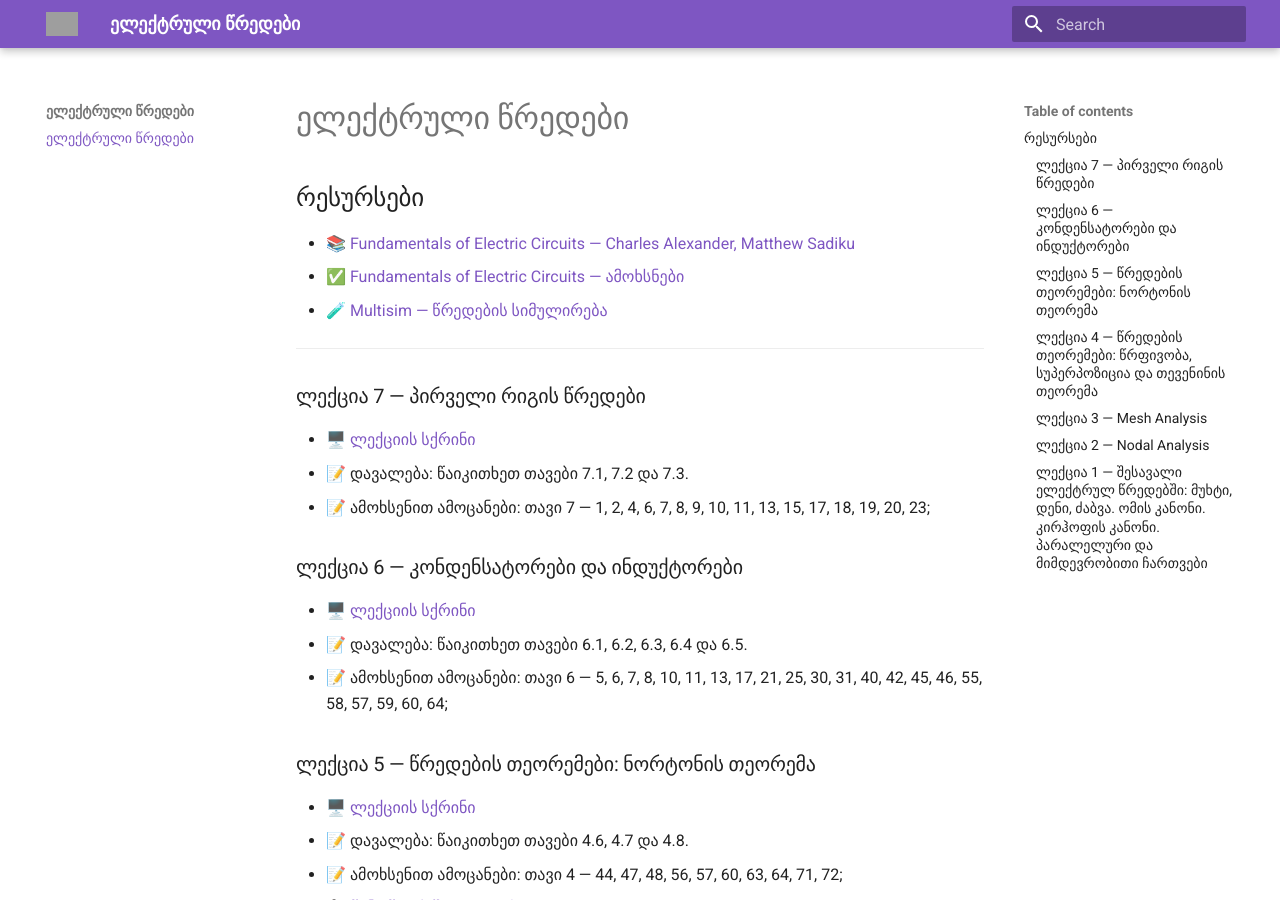
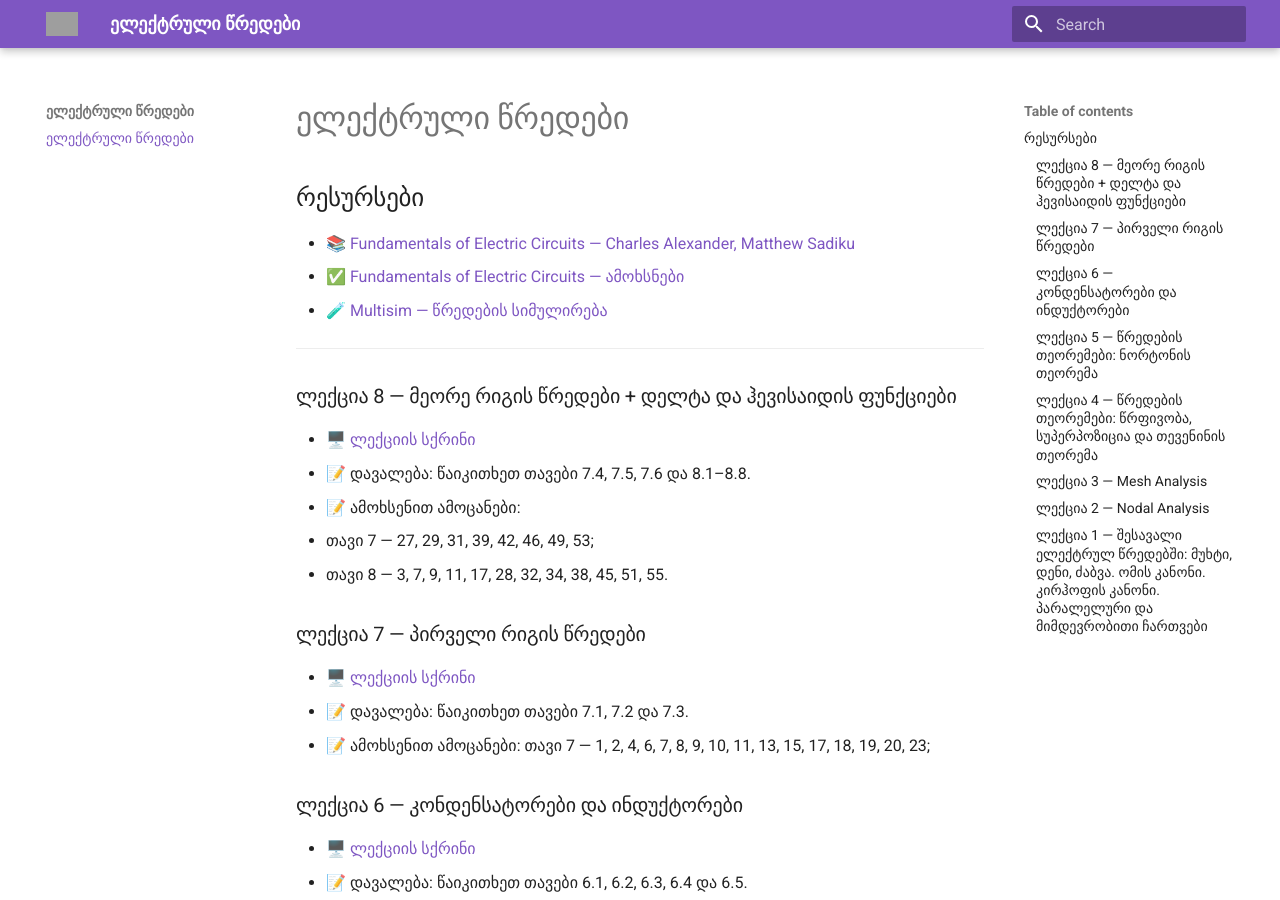
Before and after one commit to gugavar/electrical-circuits-bse-2026, an MkDocs documentation site: the page built from docs/index.md, in a window 1280 px wide and 900 px high. Built offline with MkDocs 1.6.1 and Material for MkDocs 9.7.7, drawn with Linux system fonts in a browser that asks for light colours; grey boxes are pictures that could not be loaded.

Commit message:
Update index.md

```diff
--- a/docs/index.md
+++ b/docs/index.md
@@ -7,6 +7,14 @@
 - 🧪 [Multisim — წრედების სიმულირება](https://www.multisim.com/)
 
 ---
+### ლექცია 8 — მეორე რიგის წრედები + დელტა და ჰევისაიდის ფუნქციები
+
+- 🖥️ [ლექციის სქრინი](https://drive.google.com/file/d/1QWnW1KyNkD2B1VxfbpzeEUkHK1Y04eR8/view?usp=drive_link)
+- 📝 დავალება: წაიკითხეთ თავები 7.4, 7.5, 7.6 და 8.1–8.8.
+- 📝 ამოხსენით ამოცანები:
+  - თავი 7 — 27, 29, 31, 39, 42, 46, 49, 53;
+  - თავი 8 — 3, 7, 9, 11, 17, 28, 32, 34, 38, 45, 51, 55.
+
 ### ლექცია 7 — პირველი რიგის წრედები
 
 - 🖥️ [ლექციის სქრინი](https://drive.google.com/file/d/16DVyaFnF_dQPR96C6COn3E5qeDNe43gB/view?usp=drive_link)
```
